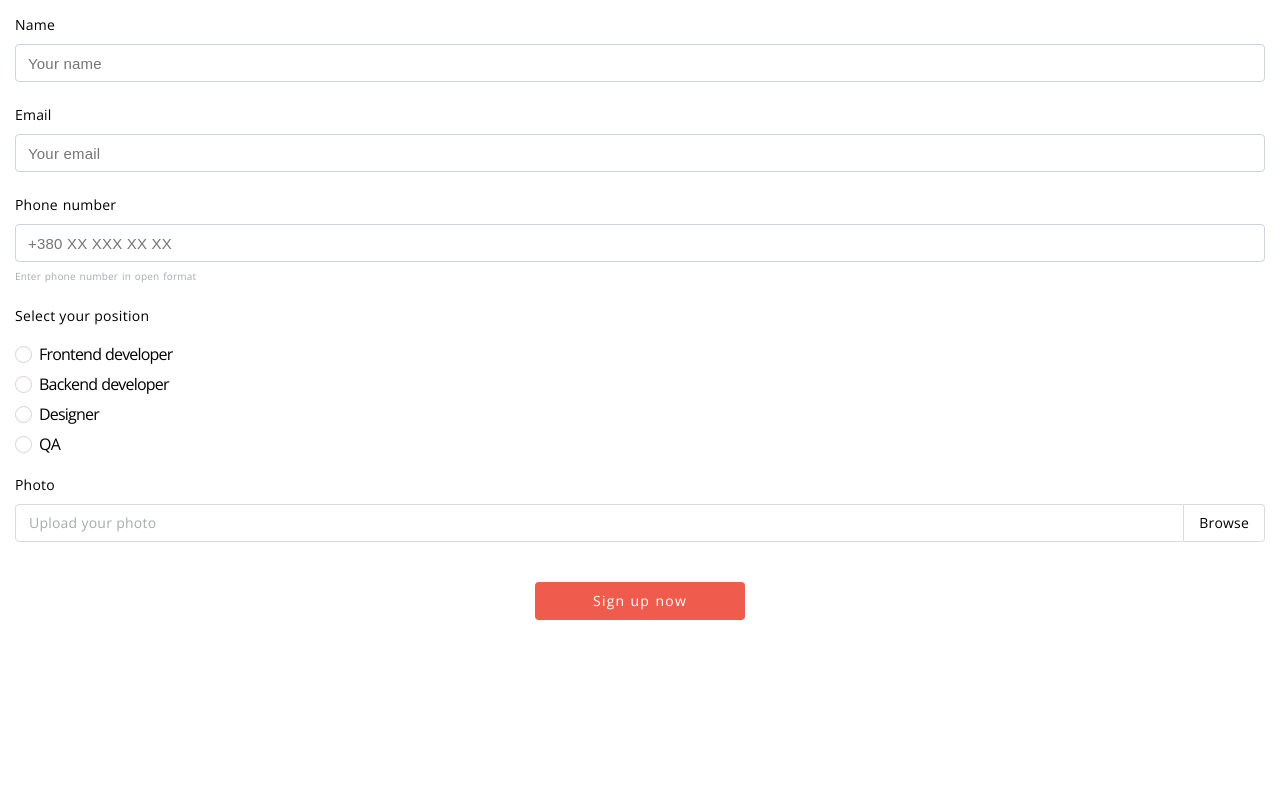
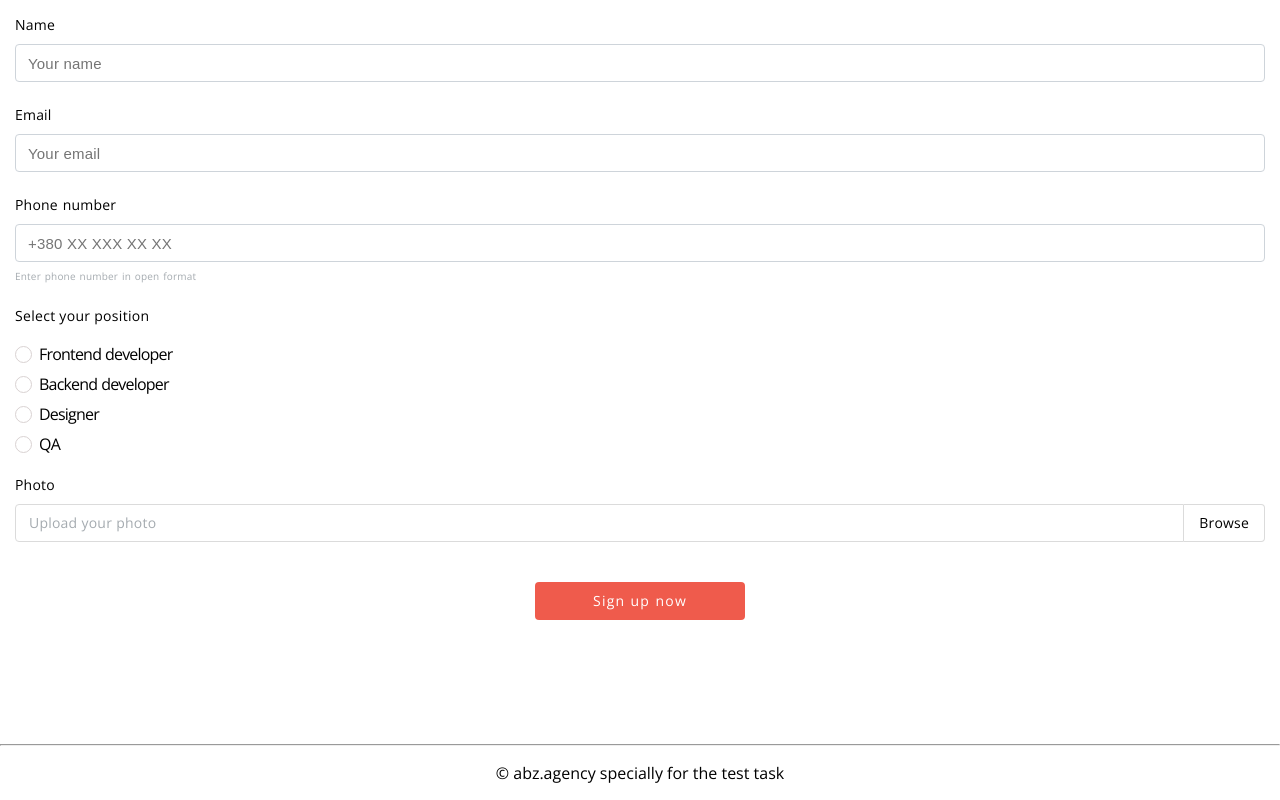
Before and after one commit to nedosika/testtask, a React (Create React App) app: page / in a window 1280 px wide. Shown: the part 2564-3364 px from the top of the page. Before the commit the page ends 3184 px from the top, so only its background shows below. Built offline with nearby package versions, Linux system fonts and the light colour scheme.

Commit message:
add footer

```diff
--- a/src/components/App/App.js
+++ b/src/components/App/App.js
@@ -119,6 +119,10 @@ function App() {
                     </div>
                 </form>
             </section>
+            <hr/>
+            <footer className={styles.footer}>
+                <span>&copy; abz.agency specially for the test task</span>
+            </footer>
         </div>
     );
 }
--- a/src/components/App/App.module.scss
+++ b/src/components/App/App.module.scss
@@ -221,6 +221,13 @@ input {
   }
 
   .register {
+    display: flex;
+    flex-direction: column;
+    align-items: center;
+    margin-top: 79px;
+    padding: 0 15px;
+    height: 824px;
+
     h2 {
       font-size: 28.5px;
       line-height: 29px;
@@ -386,12 +393,11 @@ input {
       }
     }
 
+  }
+
+  .footer{
     display: flex;
-    flex-direction: column;
-    align-items: center;
-    margin-top: 79px;
-    padding: 0 15px;
-
-
+    justify-content: center;
+    margin: 19px;
   }
 }
```
